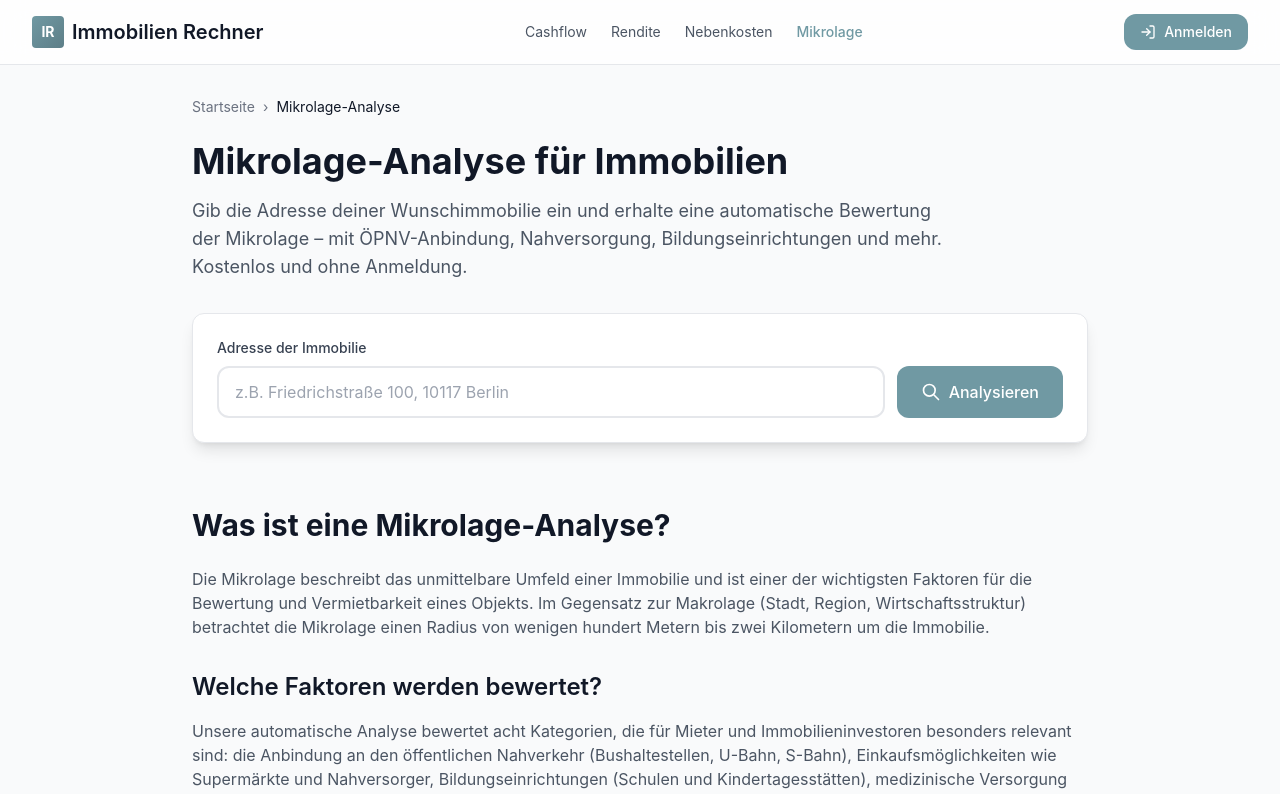
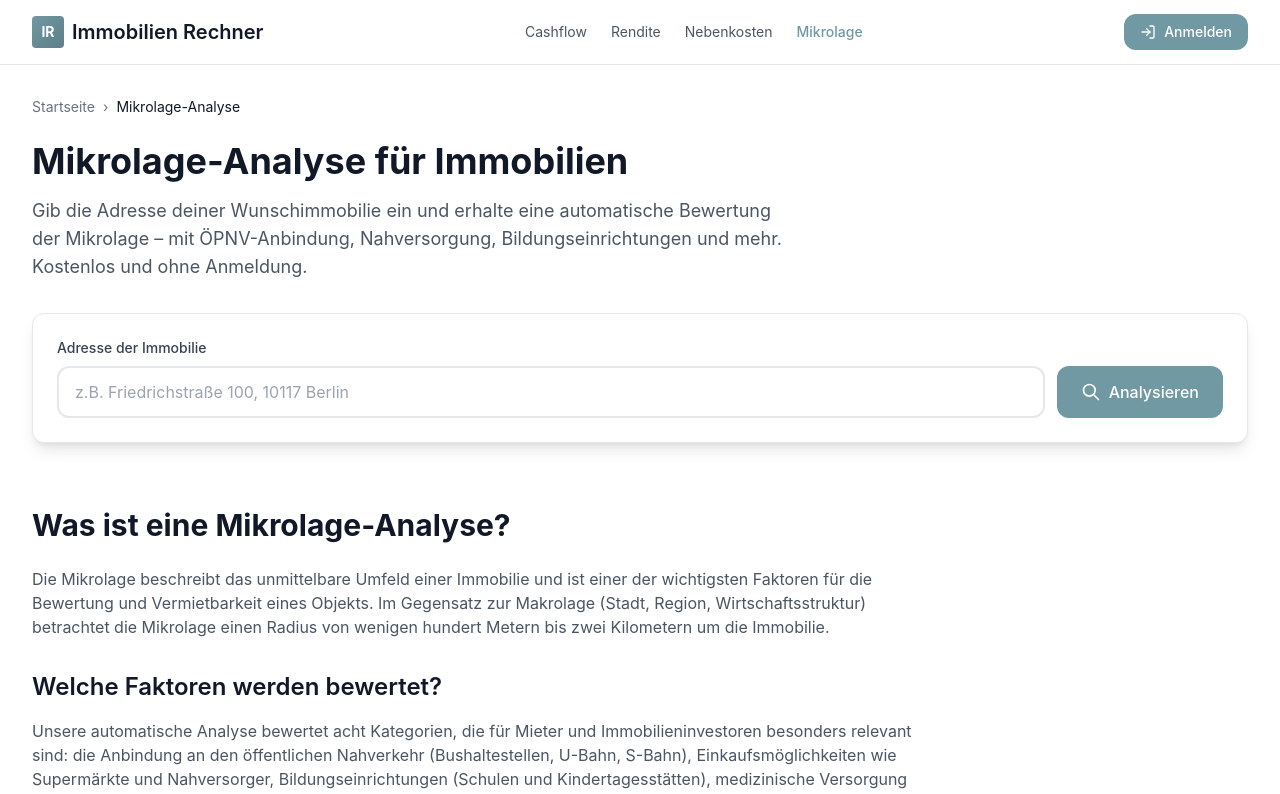
Before and after one commit to gridgies/immo-rechner, a Next.js app: page /mikrolage-analyse in a window 1280 px wide. Shown: the top 794 px of the page. Built offline with nearby package versions, Linux system fonts and the light colour scheme.

Commit message:
fix margins

```diff
--- a/app/mikrolage-analyse/page.tsx
+++ b/app/mikrolage-analyse/page.tsx
@@ -16,7 +16,7 @@
 
 export default function MikrolagePage() {
   return (
-    <div className="min-h-screen bg-gray-50 flex flex-col">
+    <div className="min-h-screen bg-white">
       <Navbar />
 
       <div className="flex-1 max-w-7xl mx-auto px-4 sm:px-6 lg:px-8 py-8">
```
